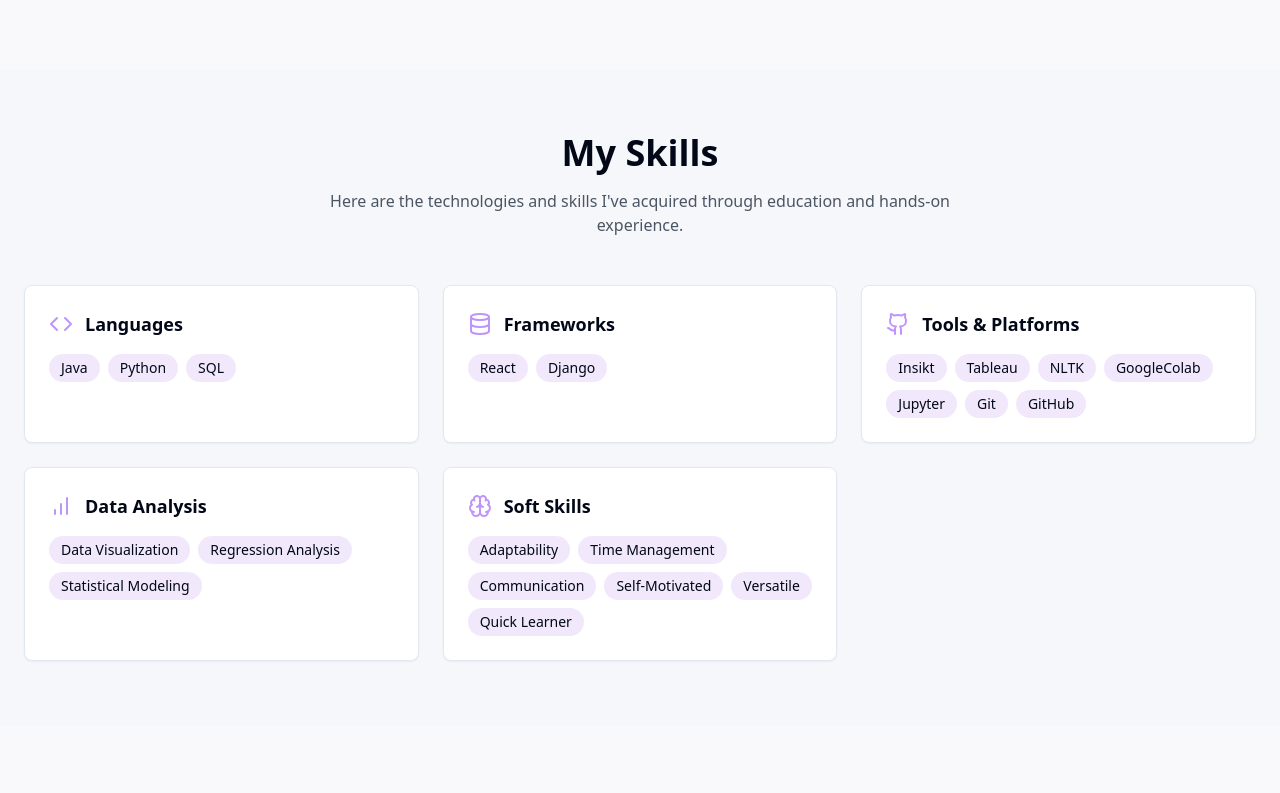
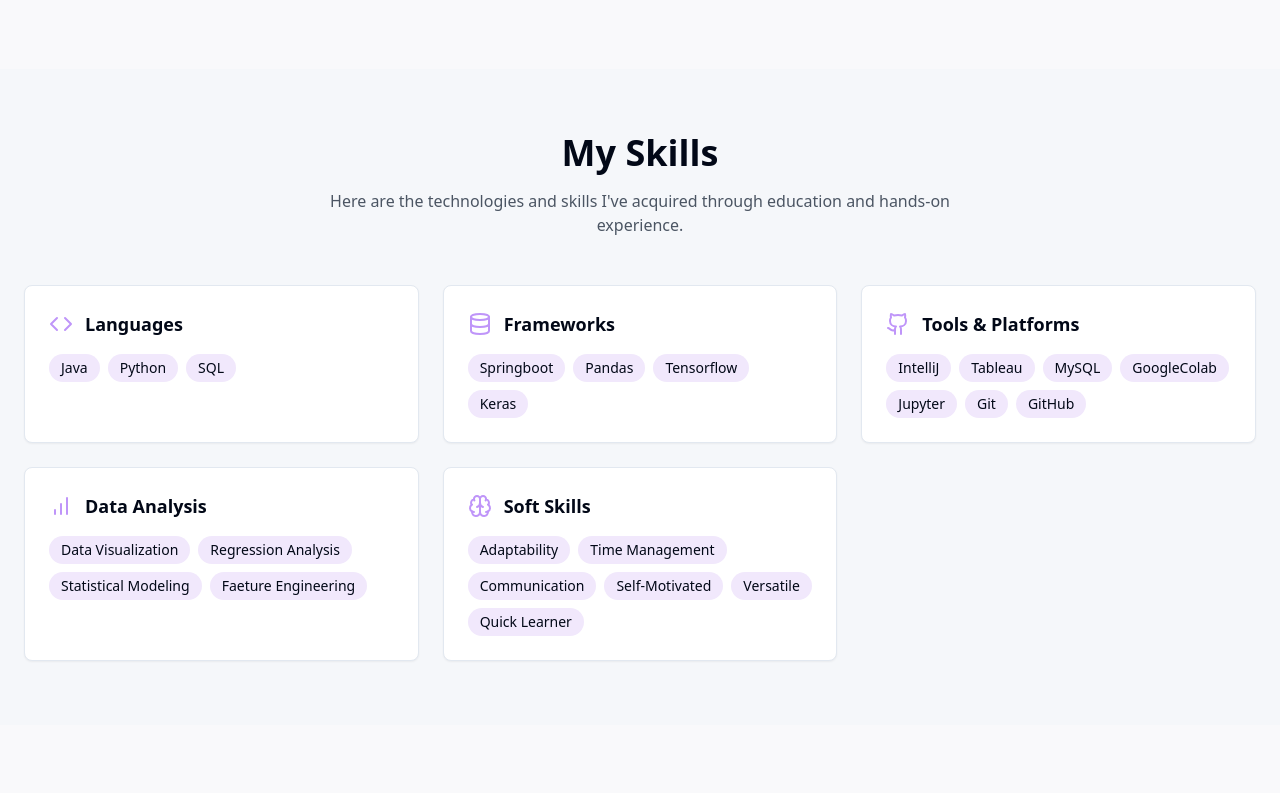
Before and after one commit to Ashi12218604/ashi-gupta-showcase-folio, a React (Vite) app: page / in a window 1280 px wide. Shown: the part 536-1329 px from the top of the page. Built offline with nearby package versions, Linux system fonts and the light colour scheme.

Commit message:
Update Skills.tsx

```diff
--- a/src/components/Skills.tsx
+++ b/src/components/Skills.tsx
@@ -12,17 +12,17 @@ const Skills = () => {
     {
       title: "Frameworks",
       icon: <Database className="h-6 w-6 text-primary" />,
-      skills: ["React", "Django"],
+      skills: ["Springboot", "Pandas","Tensorflow", "Keras"],
     },
     {
       title: "Tools & Platforms",
       icon: <Github className="h-6 w-6 text-primary" />,
-      skills: ["Insikt", "Tableau", "NLTK", "GoogleColab", "Jupyter", "Git", "GitHub"],
+      skills: ["IntelliJ", "Tableau", "MySQL", "GoogleColab", "Jupyter", "Git", "GitHub"],
     },
     {
       title: "Data Analysis",
       icon: <BarChart className="h-6 w-6 text-primary" />,
-      skills: ["Data Visualization", "Regression Analysis", "Statistical Modeling"],
+      skills: ["Data Visualization", "Regression Analysis", "Statistical Modeling","Faeture Engineering"],
     },
     {
       title: "Soft Skills",
```
